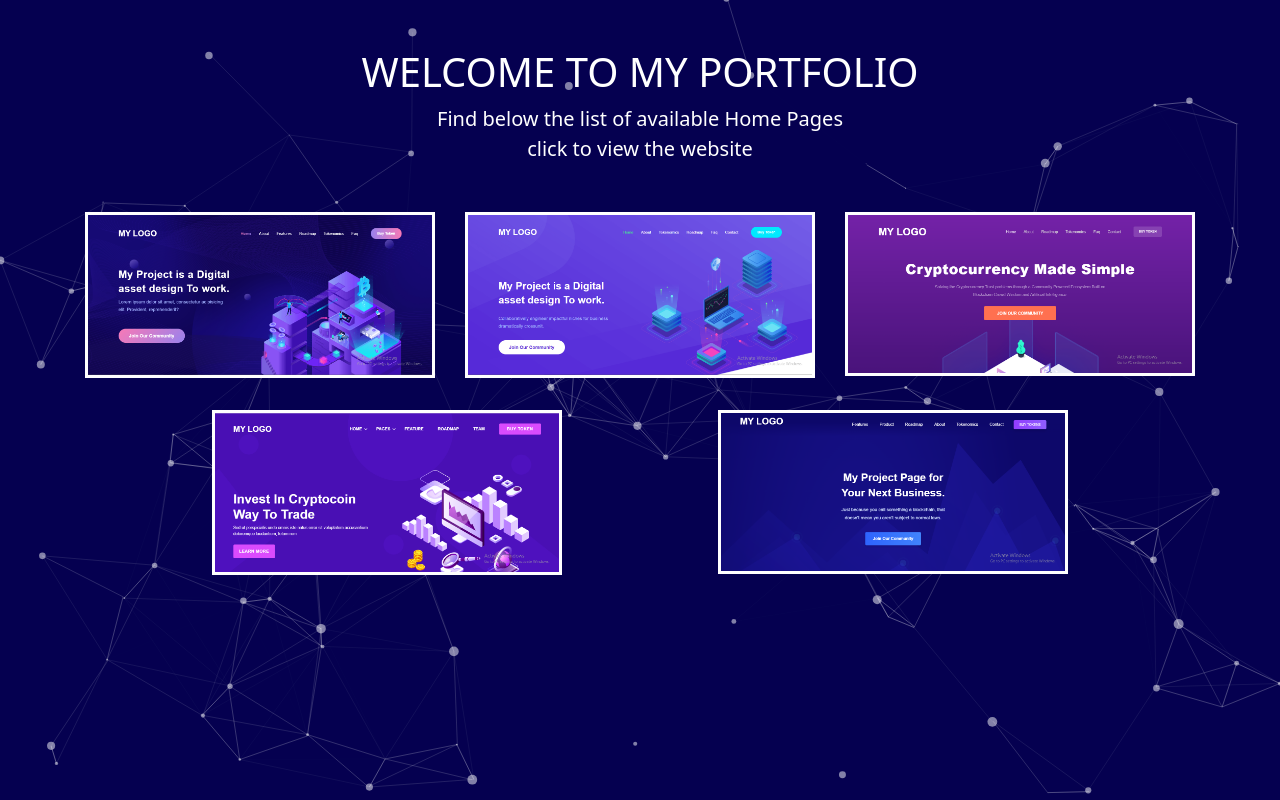
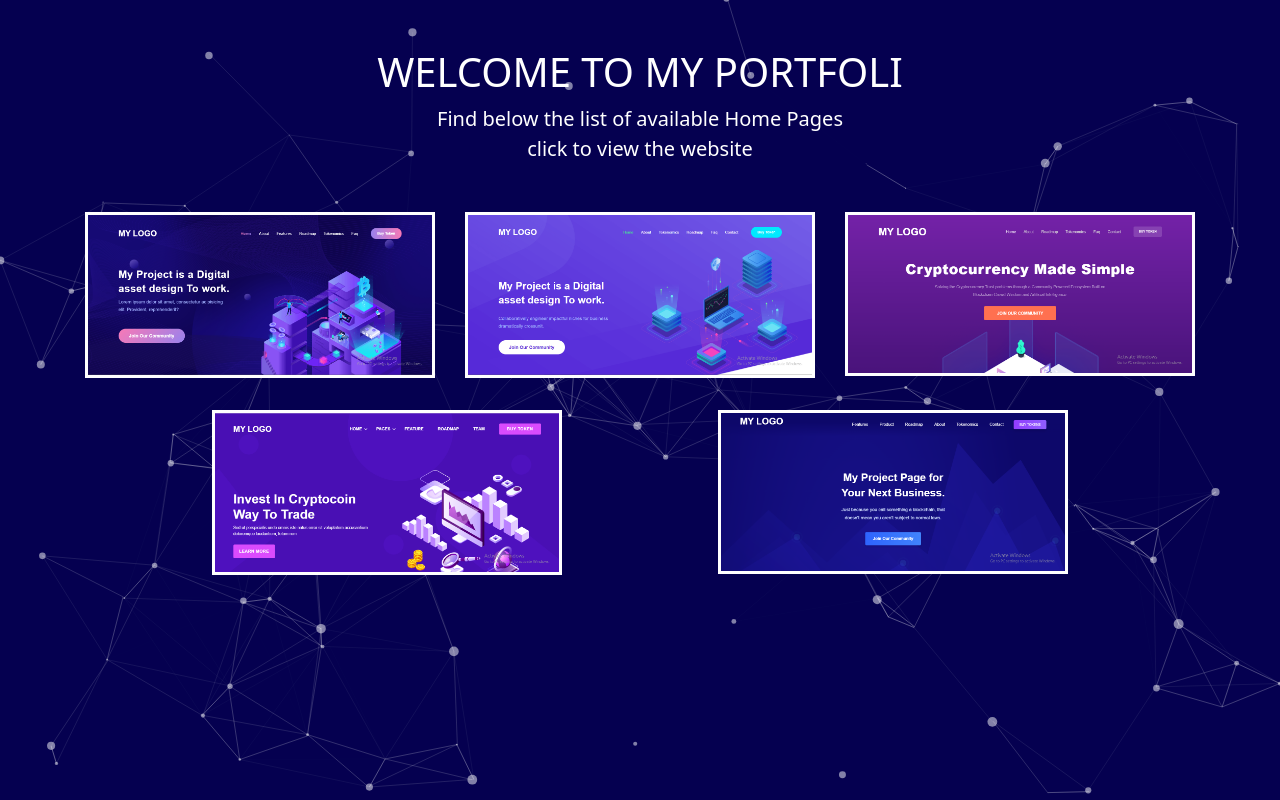
Before and after one commit to fikiirwansaputra/fikiirwansaputra.github.io, a plain HTML site: page index.html in a window 1280 px wide. Drawn offline with nearby package versions, Linux system fonts and the light colour scheme.

Commit message:
Update index.html

```diff
--- a/index.html
+++ b/index.html
@@ -12,7 +12,7 @@
     <div class="container">
       <div class="row text-center">
         <div class="col-lg-12 pt-5">
-          <h1>WELCOME TO MY PORTFOLIO</h1>
+          <h1>WELCOME TO MY PORTFOLI</h1>
           <p style="font-size: 20px">
             Find below the list of available Home Pages <br />
             click to view the website
```
